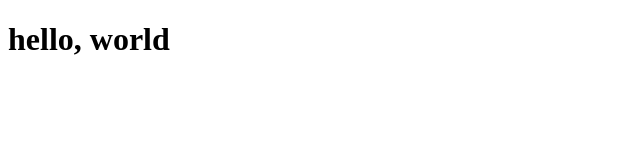
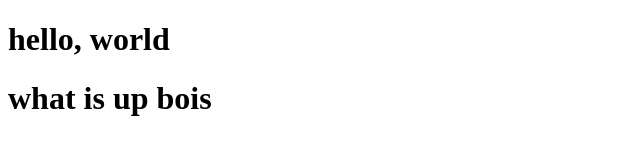
Before and after one commit to Wong-ChinHong/Wong-ChinHong.github.io, a plain HTML site: page index.html in a window 1280 px wide. Shown: the whole page, without its empty margins (0-640 px from the left). Drawn offline with Linux system fonts and the light colour scheme.

Commit message:
my first page part 2

```diff
--- a/index.html
+++ b/index.html
@@ -8,5 +8,6 @@
 </head>
 <body>
     <h1>hello, world</h1>
+    <h1>what is up bois</h1>
 </body>
 </html>
```
